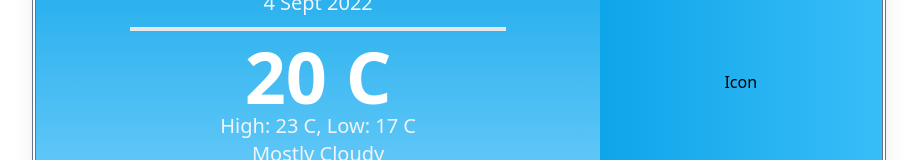
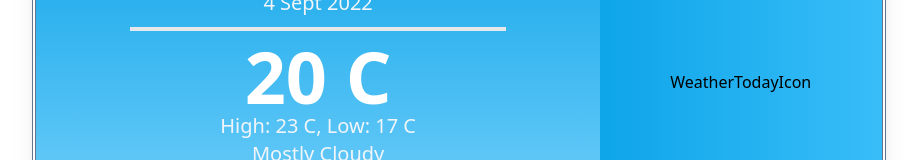
Before and after one commit to imevanc/weather-widget, a Next.js app: page / in a window 1280 px wide. Shown: the part 230-390 px from the top of the page, without its empty margins (181-1098 px from the left). Built offline with nearby package versions, Linux system fonts and the light colour scheme; no server answers.

Commit message:
renames the icon to weathertodayicon

```diff
--- a/src/components/Icon.jsx
+++ b/src/components/WeatherTodayIcon.jsx
@@ -1,9 +1,9 @@
-const Icon = () => {
+const WeatherTodayIcon = () => {
   return (
     <div className="bg-gradient-to-r from-sky-500 to-sky-400 self-center justify-self-center w-0 md:w-4/12 h-full hidden md:flex  justify-center items-center">
-      <div className="">Icon</div>
+      <div className="">WeatherTodayIcon</div>
     </div>
   );
 };
 
-export default Icon;
+export default WeatherTodayIcon;
--- a/src/pages/index.js
+++ b/src/pages/index.js
@@ -1,5 +1,5 @@
 import WeatherToday from "../components/WeatherToday";
-import Icon from "../components/Icon";
+import WeatherTodayIcon from "../components/WeatherTodayIcon";
 import Forecast from "../components/Forecast";
 import React from "react";
 import { showError } from "../utils/utils";
@@ -34,7 +34,7 @@ export default function Home() {
         <div className="h-4/6 w-4/6 flex-col shadow-xl border-slate-500 border-4 border-double">
           <div className="h-4/6 w-full flex">
             <WeatherToday />
-            <Icon />
+            <WeatherTodayIcon />
           </div>
           <Forecast />
         </div>
```
